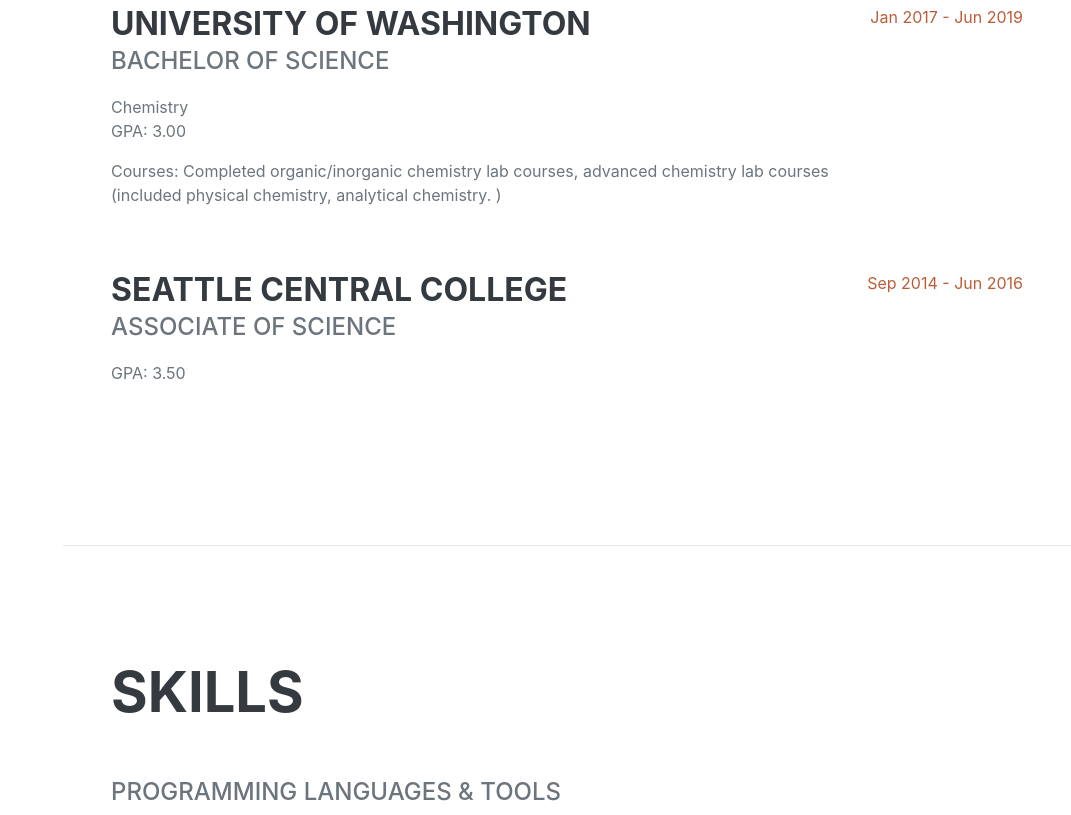
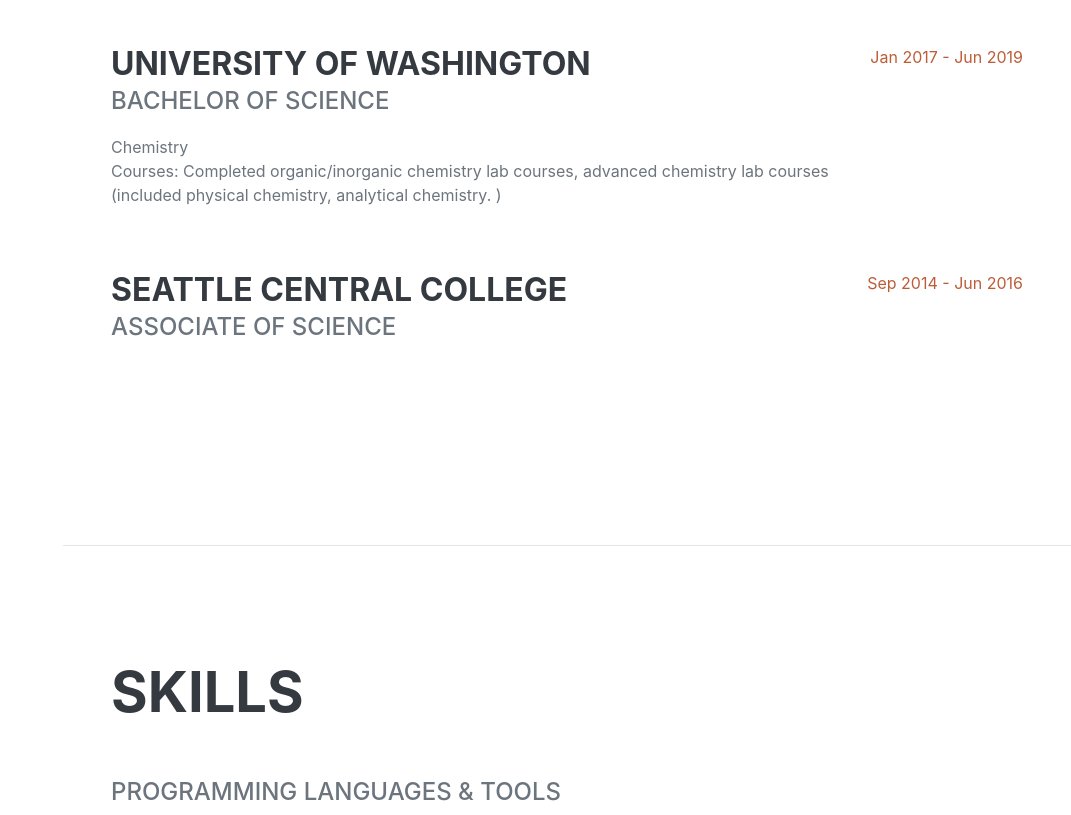
Before and after one commit to Advicelinx/Advicelinx.github.io, a plain HTML site: page index.html in a window 1280 px wide. Shown: the part 1967-2782 px from the top of the page, without its empty margins (209-1280 px from the left). Drawn offline with nearby package versions, Linux system fonts and the light colour scheme; a web font is replaced by a local one.

Commit message:
Update index.html

```diff
--- a/index.html
+++ b/index.html
@@ -95,7 +95,6 @@
                             <h3 class="mb-0">University of Washington</h3>
                             <div class="subheading mb-3">Bachelor of Science</div>
                             <div>Chemistry</div>
-                            <p>GPA: 3.00</p>
                             <p>Courses: Completed organic/inorganic chemistry lab courses, advanced chemistry lab courses
                               (included physical chemistry, analytical chemistry. )
                         </div>
@@ -105,7 +104,6 @@
                         <div class="flex-grow-1">
                             <h3 class="mb-0">Seattle Central College</h3>
                             <div class="subheading mb-3">Associate of Science</div>
-                            <p>GPA: 3.50</p>
                         </div>
                         <div class="flex-shrink-0"><span class="text-primary">Sep 2014 - Jun 2016</span></div>
                     </div>
```
